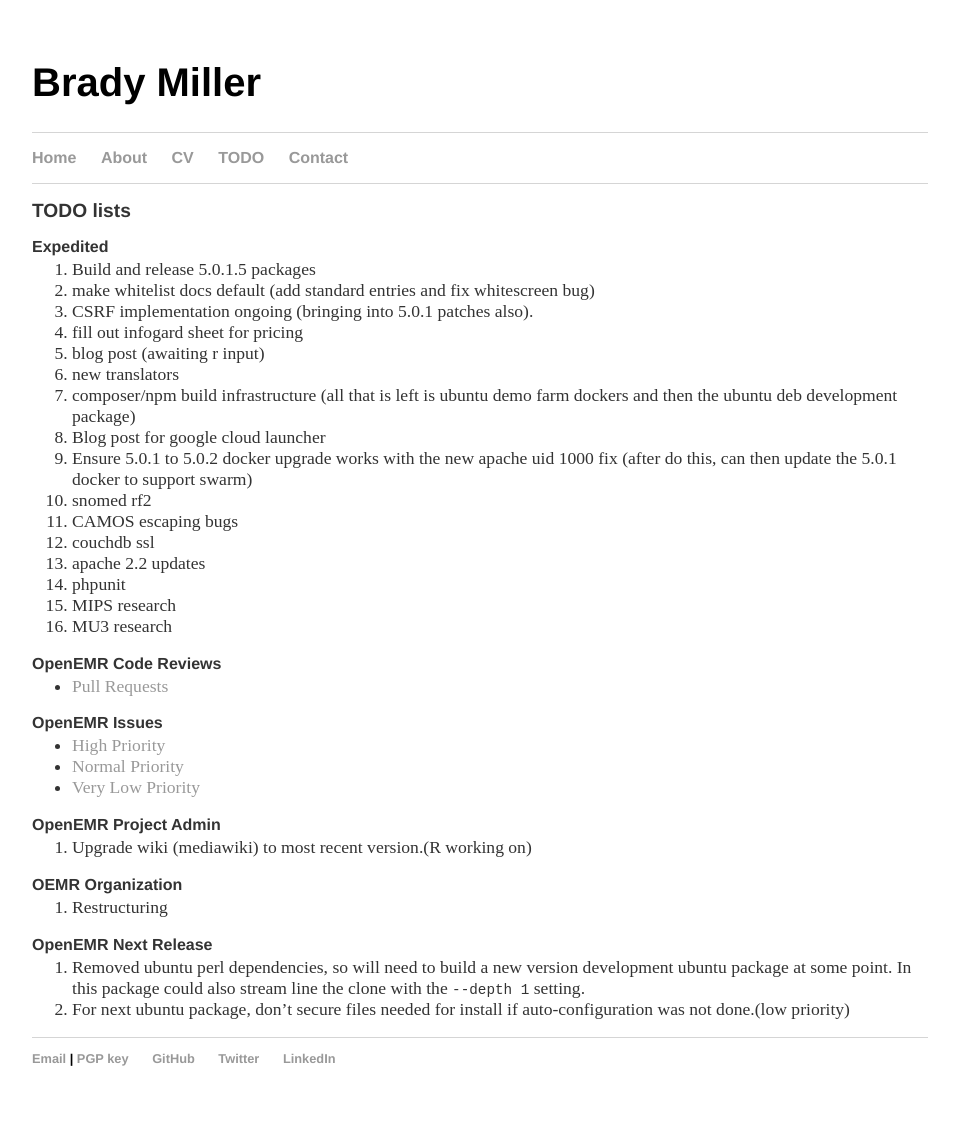
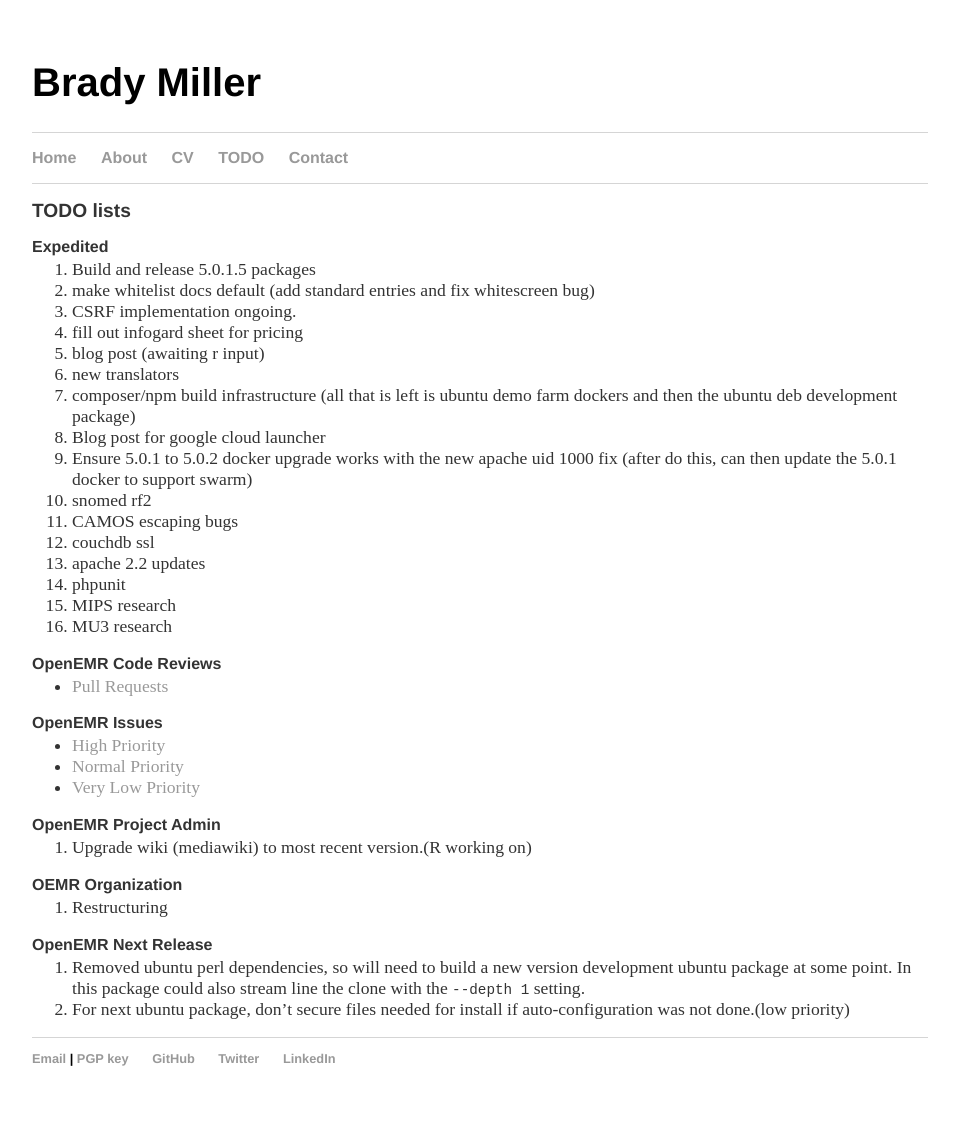
Before and after one commit to bradymiller/bradymiller.github.io, a Jekyll site: the page built from todo/index.md, in a window 1280 px wide. Shown: the whole page, without its empty margins (160-1119 px from the left). Built offline with Jekyll 4.4.1, drawn with Linux system fonts in a browser that asks for light colours; our own code applies the rules of GitHub Pages for plain Markdown files.

Commit message:
Update index.md

```diff
--- a/todo/index.md
+++ b/todo/index.md
@@ -6,7 +6,7 @@
 ### Expedited
 1. Build and release 5.0.1.5 packages
 1. make whitelist docs default (add standard entries and fix whitescreen bug)
-1. CSRF implementation ongoing (bringing into 5.0.1 patches also).
+1. CSRF implementation ongoing.
 1. fill out infogard sheet for pricing
 1. blog post (awaiting r input)
 1. new translators
```
